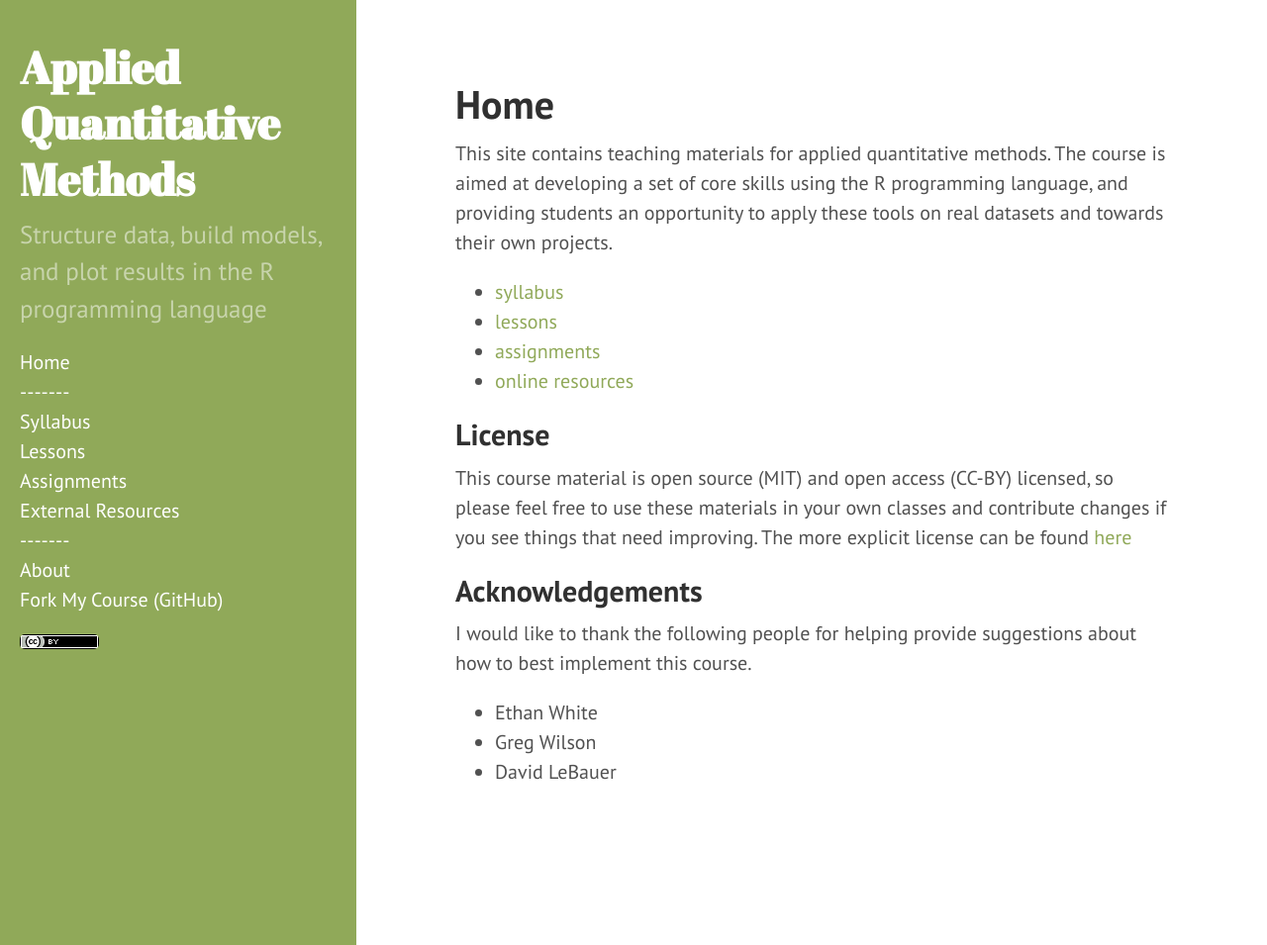
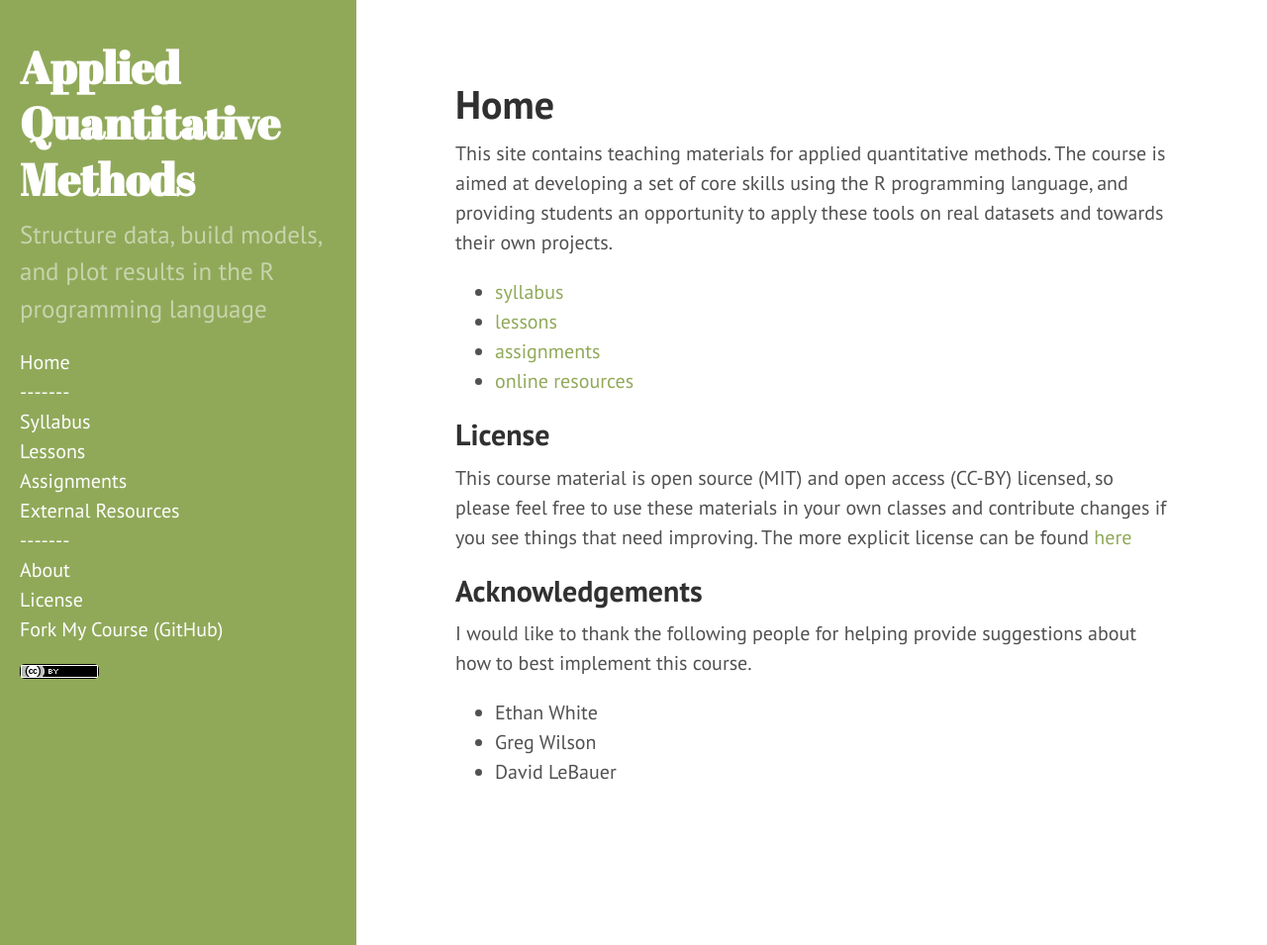
Before and after one commit to dmcglinn/quant_methods, a Jekyll site: the page built from index.md, in a window 1280 px wide and 955 px high. Shown: the whole window at 99% size. Built offline with Jekyll 4.4.1, drawn with Linux system fonts in a browser that asks for light colours; Markdown is read by kramdown in place of the engine named in the settings.

Commit message:
Add license link to the sidebar.

```diff
--- a/_includes/sidebar.html
+++ b/_includes/sidebar.html
@@ -17,6 +17,7 @@
       <a class="sidebar-nav-item{% if page.url == '/quant_methods/resources/' %} active{% endif %}" href="/quant_methods/resources">External Resources</a>
       <a class="sidebar-nav-item">-------</a>
       <a class="sidebar-nav-item{% if page.url == '/quant_methods/about/' %} active{% endif %}" href="/quant_methods/about">About</a>
+      <a class="sidebar-nav-item{% if page.url == '/quant_methods/LICENSE/' %} active{% endif %}" href="/quant_methods/LICENSE">License</a>
       <a class="sidebar-nav-item" href="{{ site.github.repo }}">Fork My Course (GitHub)</a>
     </nav>
 
```
